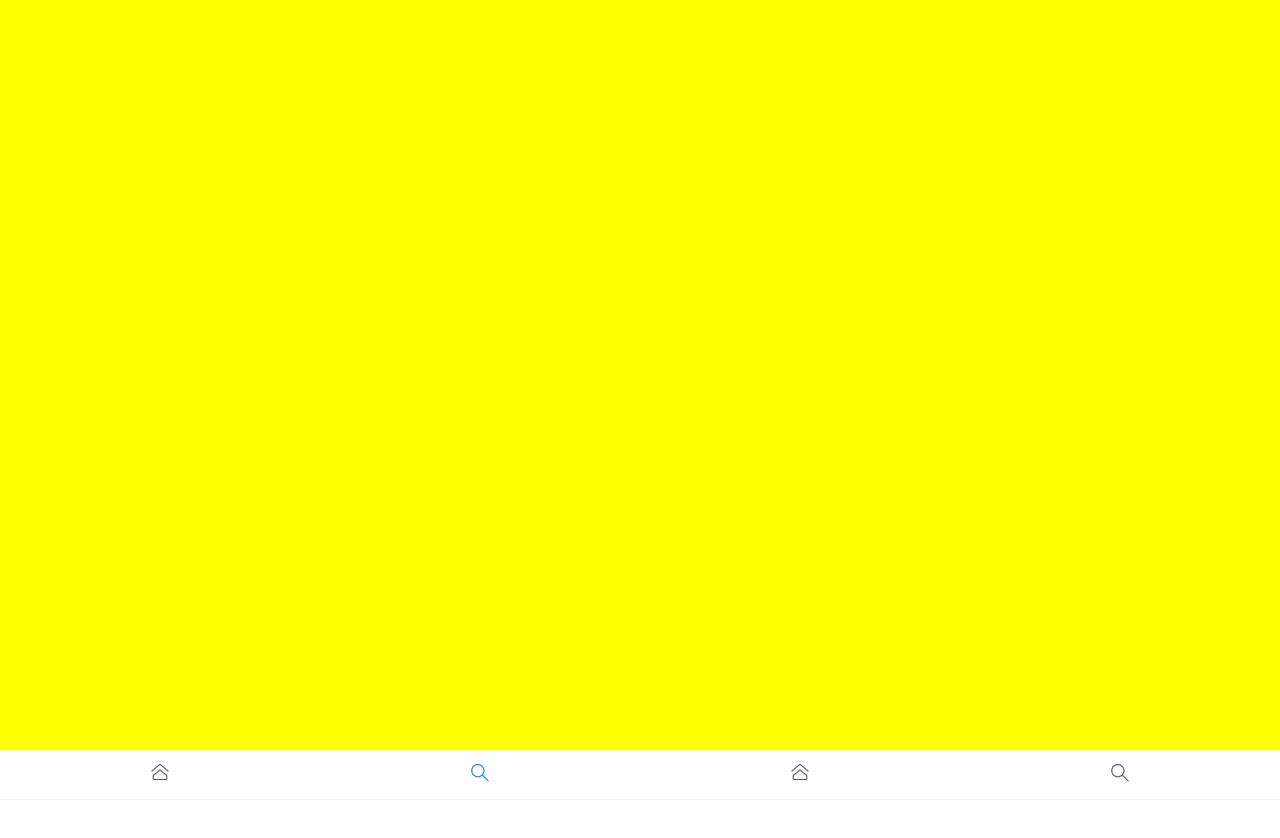
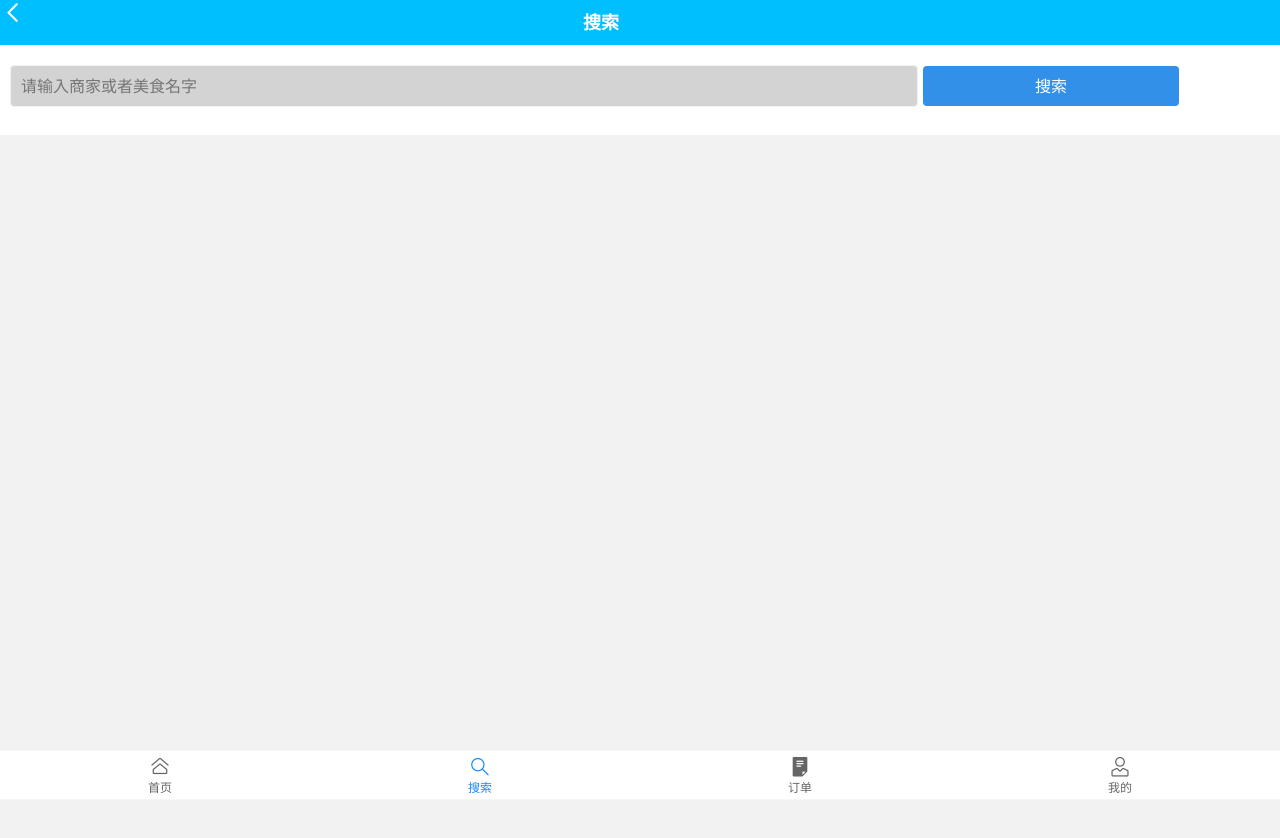
Before and after one commit to Sereinxm/elmshixun, a Vue app: page /tabbar/search in a window 1280 px wide. Shown: the top 838 px of the page. Before the commit the page ends 800 px from the top, so only its background shows below. Built offline with nearby package versions, Linux system fonts and the light colour scheme.

Commit message:
第三天完成

```diff
--- a/src/components/Mine.vue
+++ b/src/components/Mine.vue
@@ -1,17 +1,42 @@
 <template>
       <div class="mine">
-
+        <div class="nav">
+          <van-icon class="icon" @click="returnLastPage" name="arrow-left" color="#fff" size="25"/>
+          <p>我的</p>
+        </div>
       </div>
 </template>
 <script>
 export default {
   name:"Mine",
+  methods:{
+    returnLastPage(){
+      this.$router.back();
+    }
+  }
 }
 </script>
 <style scoped>
 .mine{
   width: 100vw;
   height: 100vh;
-  background-color: green;
+  background-color: #f2f2f2;
+}
+.nav{
+  width: 100vw;
+  height: 45px;
+  background-color: deepskyblue;
+  line-height: 45px;
+  position: fixed;
+  left: 0;
+  top: 0;
+  display: flex;
+  text-align: center;
+}
+.nav p{
+  color: white;
+  font-weight: bold;
+  width: 90%;
+  font-size: 18px;
 }
 </style>
--- a/src/components/Order.vue
+++ b/src/components/Order.vue
@@ -1,11 +1,19 @@
 <template>
     <div class="order">
-
+      <div class="nav">
+        <van-icon class="icon" @click="returnLastPage" name="arrow-left" color="#fff" size="25"/>
+        <p>订单列表</p>
+      </div>
     </div>
 </template>
 <script>
 export default {
   name:"Order",
+  methods:{
+    returnLastPage(){
+      this.$router.back();
+    }
+  }
 }
 </script>
 <style scoped>
@@ -13,7 +21,23 @@ export default {
   .order{
     width: 100vw;
     height: 100vh;
-    background-color: blue;
+    background-color: #f2f2f2;
   }
-
+  .nav{
+    width: 100vw;
+    height: 45px;
+    background-color: deepskyblue;
+    line-height: 45px;
+    position: fixed;
+    left: 0;
+    top: 0;
+    display: flex;
+    text-align: center;
+  }
+  .nav p{
+    color: white;
+    font-weight: bold;
+    width: 90%;
+    font-size: 18px;
+  }
 </style>
--- a/src/components/Search.vue
+++ b/src/components/Search.vue
@@ -1,17 +1,75 @@
 <template>
   <div class="search">
-
+    <div class="nav">
+      <van-icon class="icon" @click="returnLastPage" name="arrow-left" color="#fff" size="25"/>
+      <p>搜索</p>
+    </div>
+    <div class="content">
+      <input type="text" placeholder="请输入商家或者美食名字" />
+      <p>搜索</p>
+    </div>
   </div>
 </template>
 <script>
 export default {
   name:"Search",
+  methods:{
+    returnLastPage(){
+      this.$router.back();
+    }
+  }
 }
 </script>
 <style scoped>
 .search{
   width: 100vw;
   height: 100vh;
-  background-color: yellow;
+  background-color: #f2f2f2;
+  padding-top: 45px;
+
+}
+.nav{
+  width: 100vw;
+  height: 45px;
+  background-color: deepskyblue;
+  line-height: 45px;
+  position: fixed;
+  left: 0;
+  top: 0;
+  display: flex;
+  text-align: center;
+}
+.nav p{
+  color: white;
+font-weight: bold;
+  width: 90%;
+  font-size: 18px;
+}
+.content{
+  width: 100vw;
+  height: 50px;
+  padding: 20px 0;
+  background-color: white;
+}
+.content input{
+ background-color: lightgray;
+  border:1px solid #f2f2f2;
+  outline: none;
+  border-radius: 4px;
+  padding-left: 10px;
+  margin-left: 10px;
+  width: 70%;
+  height: 40px;
+}
+.content p{
+  background-color: #3290E8;
+  display: inline-block;
+  width: 20%;
+  height: 40px;
+  line-height: 40px;
+  color: white;
+  border-radius:4px ;
+  text-align: center;
+  margin-left: 5px;
 }
 </style>
--- a/src/views/CityList.vue
+++ b/src/views/CityList.vue
@@ -3,7 +3,8 @@
 <!--      顶部导航栏-->
     <div class="nav">
       <p class="fl">ele.me</p>
-      <p class="fr" v-on:click="enterLoginPage">注册/登录</p>
+      <van-icon v-if="loginStatus==1" class="icon fr" @click="enterMinePage" name="contact" color="#fff" size="25"/>
+      <p class="fr" v-else v-on:click="enterLoginPage">注册/登录</p>
     </div>
 <!--      当前城市-->
 
@@ -44,12 +45,18 @@ export default {
             currentCity:"郑州",
             hotCity:[],
             allCity:{},
-            allKey:[]//存储排序后的ABCD
+            allKey:[],//存储排序后的ABCD
+          //定义变量 记录用户状态默认0 表示未登录
+            loginStatus:0,
+
         }
     },
     //组件的生命周期方法 自动执行
     //组件创建成功后自动执行
     created(){
+      //先进内存中查看是否有用户登录的信息
+        var user=JSON.parse(localStorage.getItem("user"));
+        this.loginStatus=user.id!=null?1:0;
         //1.请求当前的定位城市
         this.axios.get("https://elm.cangdu.org/v1/cities?type=guess").then(res=>{
             //res中存储的是响应的数据
@@ -79,7 +86,12 @@ export default {
           localStorage.setItem("city",JSON.stringify(cityObj));
           //返回上一页
           this.$router.push("/city");
+      },
+      enterMinePage(){
+          //进入个人中心页面
+          this.$router.push("/tabbar/mine");
       }
+
 
 
     },
@@ -102,6 +114,10 @@ export default {
     color: white;
     line-height: 45px;
 
+  display: flex;
+  align-items: center;
+  justify-content: space-between;
+  padding-right: 2%;
 }
 .fl{
     float: left;
--- a/src/views/SearchCity.vue
+++ b/src/views/SearchCity.vue
@@ -2,64 +2,116 @@
     <div class="search-city">
       <div class="nav">
           <van-icon class="icon" @click="returnLastPage" name="arrow-left" color="#fff" size="25"/>
-      <p>{{currentCity}}</p>
-      <p class="change">切换城市</p>
+          <p class="title">{{currentCity}}</p>
+          <p class="change"  @click="enterCityListPage">切换城市</p>
       </div>
+
         <div class="content">
-      <input type="text" placeholder="输入学校、商务楼、地址" v-model="msg"/>
-      <p class="btn" @click="submitAction">提交</p>
+            <input type="text" placeholder="请输入学校,商务楼,地址" v-model="msg"/>
+            <p @click="submitAction" class="btn">提交</p>
         </div>
-<!--    展示搜索到的店铺信息-->
-    <ul class="shop-list">
-      <li v-for="(obj,i) in shopArray" @click="enterWaiMaiPage">
+
+<!--        搜索历史-->
+        <ul v-if="shopArray.length == 0" class="shop-list">
+            <p v-if="historyArray != null" style="padding-left: 10px; color: gray;font-size: 13px">搜索历史</p>
+            <li v-for="(obj, i) in historyArray" @click="enterWaiMaiPage(obj)">
+                <p>{{obj.name}}</p>
+                <p>{{obj.address}}</p>
+            </li>
+            <div v-if="historyArray != null" class="clear" @click="clearHistory">清空历史</div>
+        </ul>
+
+<!--        展示搜索到的店铺信息-->
+        <ul v-else class="shop-list">
+            <li v-for="(obj, i) in shopArray" @click="enterWaiMaiPage(obj)">
                 <p>{{obj.name}}</p>
                 <p>{{obj.address}}</p>
             </li>
         </ul>
-  </div>
 
 
+    </div>
 </template>
+
 <script>
     export default {
         name: "SearchCity",
-    data:function (){
+        data:function () {
          return{
              currentCity:"",
              msg:"",
              cityObj:"",
              shopArray:[],
+             //定义数组  用来实现历史记录功能
+             historyArray:[]
          }
         },
         created() {
-      //先从本地去除上页点击的城市信息
+            //先从本地取出上页点击的城市信息
             var cityObj = JSON.parse(localStorage.getItem("city"));
             this.currentCity = cityObj.name;
-      this.cityObj= cityObj;
+            this.cityObj = cityObj;
+
+
+            this.historyArray = JSON.parse(localStorage.getItem("localHistory"));
+
         },
         methods:{
-      returnLastPage() {
+            returnLastPage(){
                 this.$router.back();
             },
-      submitAction() {
+            submitAction(){
                 console.log(this.cityObj.id);
-        console.log(this.msg);
+                console.log(this.msg)
                 this.axios.get("/elm/v1/pois?type=search&city_id="
                     + this.cityObj.id + "&keyword=" + this.msg).then(res => {
-          this.shopArray=res.data;
+                    this.shopArray = res.data;
                 })
-
             },
             enterWaiMaiPage(obj){
              //将点击的位置存储到本地
-        localStorage.setItem("location",JSON.stringify(obj));
-        this.$router.push("/tabbar");
+                localStorage.setItem("location", JSON.stringify(obj));
+                //不但进入外卖页面 还会把当前所点击的地点 存储到本地 生成历史记录
+                var localHistory = JSON.parse(localStorage.getItem("localHistory"));
+                if(localHistory == null) {
+                    localHistory = new Array();
                 }
-
+                // 去重操作  历史记录中存在的 就不能再次添加
+                let isExits = 0;//假设不存在
+                for(let i in localHistory){
+                    if (localHistory[i].name == obj.name){
+                      isExits = 1;
                     }
                 }
 
+                if (isExits == 0){
+                    localHistory.push(obj);
+                }
+
+
+                //赋值给data
+                this.historyArray = localHistory;
+                //存储到本地
+                localStorage.setItem("localHistory", JSON.stringify(localHistory));
+
+                this.$router.push("/tabbar");
+            },
+            clearHistory(){
+                //一件事  就是清空内存
+               //删除
+                localStorage.removeItem("localHistory");
+                this.historyArray = null;
+            },
+            enterCityListPage(){
+                //切换城市
+
+                this.$router.push("/");
+            }        },
+
+
+    }
 </script>
+
 <style scoped>
 .search-city{
     background-color: #f2f2f2;
@@ -136,4 +188,12 @@
         white-space: nowrap;
     }
 
+    .clear{
+        width: 100vw;
+        height: 40px;
+        line-height: 40px;
+        text-align: center;
+        background-color: white;
+        color: gray;
+    }
 </style>
--- a/src/views/TabBar.vue
+++ b/src/views/TabBar.vue
@@ -2,10 +2,10 @@
     <div class="tabbar">
       <router-view/>
       <van-tabbar route>
-        <van-tabbar-item replace to="/tabbar/waimai" icon="home-o" ></van-tabbar-item>
-        <van-tabbar-item replace to="/tabbar/search" icon="search" ></van-tabbar-item>
-        <van-tabbar-item replace to="/tabbar/order" icon="home-o" ></van-tabbar-item>
-        <van-tabbar-item replace to="/tabbar/mine" icon="search" ></van-tabbar-item>
+        <van-tabbar-item replace to="/tabbar/waimai" icon="home-o" >首页</van-tabbar-item>
+        <van-tabbar-item replace to="/tabbar/search" icon="search" >搜索</van-tabbar-item>
+        <van-tabbar-item replace to="/tabbar/order" icon="description" >订单</van-tabbar-item>
+        <van-tabbar-item replace to="/tabbar/mine" icon="user-o" >我的</van-tabbar-item>
       </van-tabbar>
     </div>
 </template>
```
Lines whose indentation alone changed are shown as unchanged.
